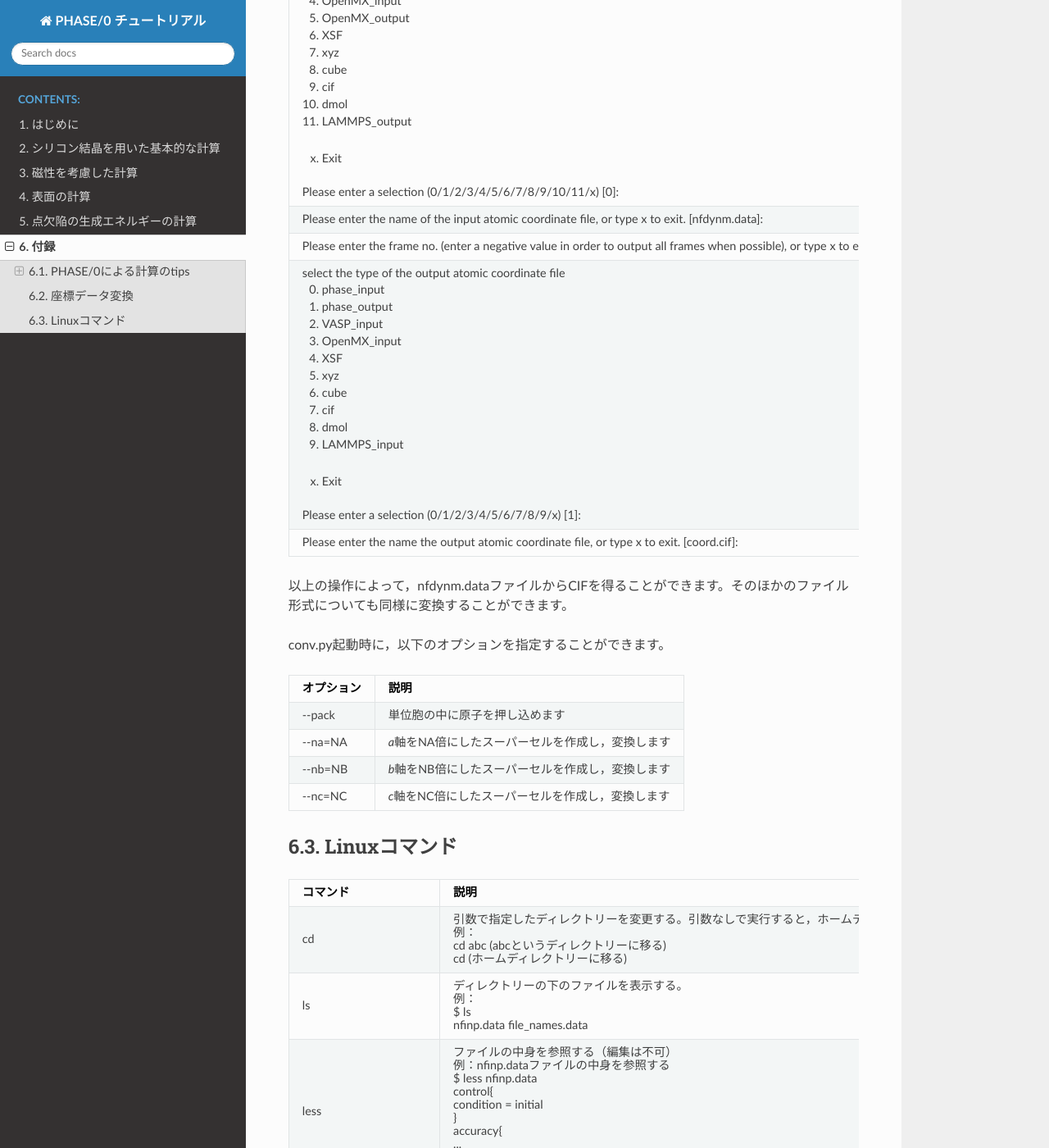
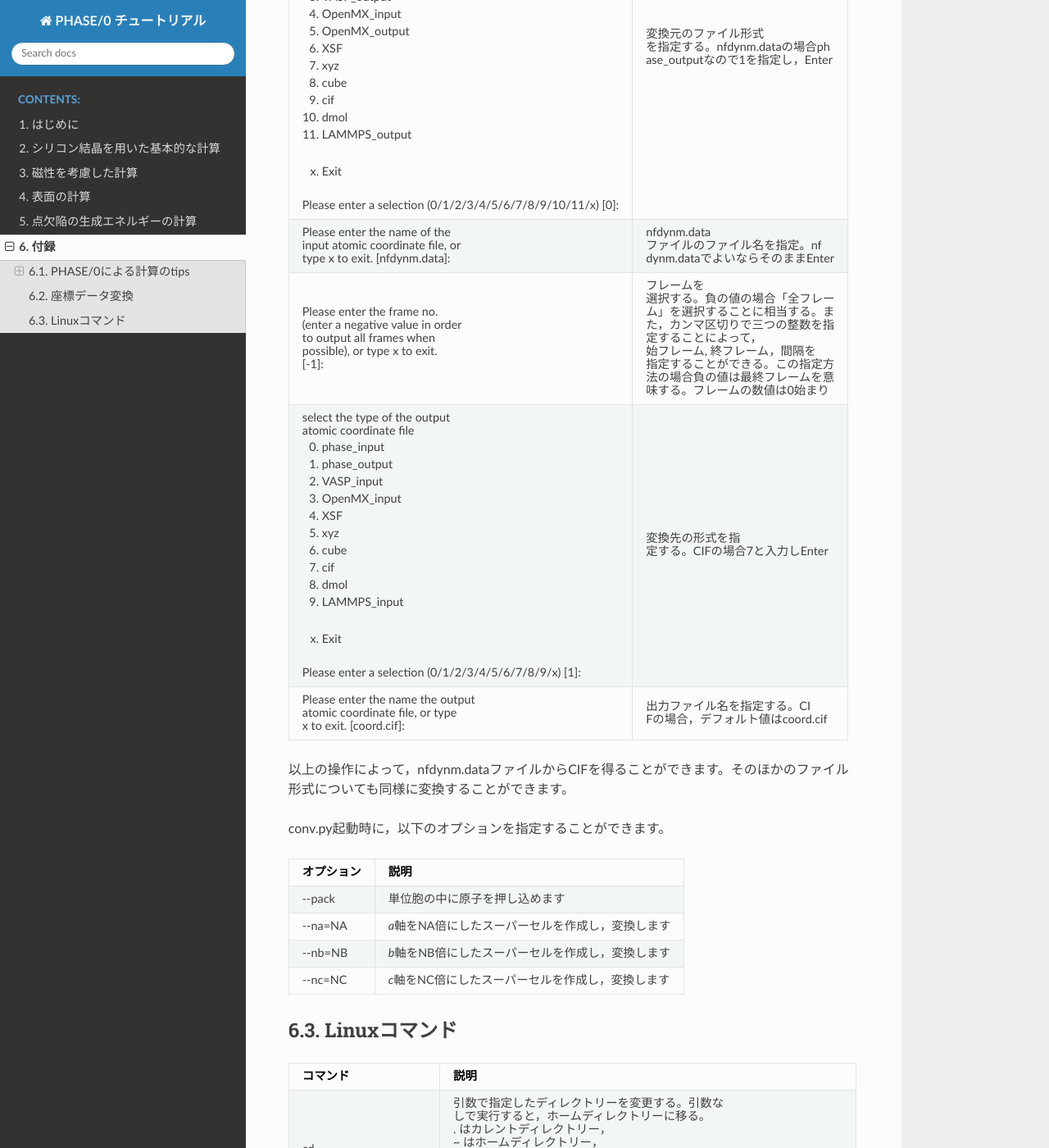
Before and after one commit to Materials-Science-Software-Consortium/phase0_tutorial_wsl, a Sphinx documentation site: the page built from source/sup.rst, in a window 1280 px wide and 1400 px high, scrolled down 5814 px. Shown: the whole window at 82% size. Built offline with Sphinx 7.4.7 and the Read the Docs theme 2.0.0, drawn with Linux system fonts in a browser that asks for light colours; some of the changed text lies outside the part shown.

Commit message:
表の表示をまともにしようとしている

```diff
--- a/source/sup.rst
+++ b/source/sup.rst
@@ -218,7 +218,9 @@ conv.pyは対話的に利用します。たとえば，nfdynm.dataファイル
 | $ conv.py                        |                                  |
 +----------------------------------+----------------------------------+
 | atomic configuration converter   | 変換元のファイル形式\            |
+|                                  |                                  |
 | utility.                         | を指定する。nfdynm.dataの場合ph\ |
+|                                  |                                  |
 |                                  | ase_outputなので1を指定し，Enter |
 | Copyright (C) the RISS project,  |                                  |
 | The University of Tokyo          |                                  |
@@ -245,21 +247,32 @@ conv.pyは対話的に利用します。たとえば，nfdynm.dataファイル
 | (0/1/2/3/4/5/6/7/8/9/10/11/x)    |                                  |
 | [0]:                             |                                  |
 +----------------------------------+----------------------------------+
-| Please enter the name of the     | nfdynm.da\                       |
-| input atomic coordinate file, or | taファイルのファイル名を指定。nf\|
+| Please enter the name of the     | nfdynm.data                      |
+|                                  |                                  |
+| input atomic coordinate file, or | ファイルのファイル名を指定。nf\  |
+|                                  |                                  |
 | type x to exit. [nfdynm.data]:   | dynm.dataでよいならそのままEnter |
 +----------------------------------+----------------------------------+
 | Please enter the frame no.       | フレームを\                      |
+|                                  |                                  |
 | (enter a negative value in order | 選択する。負の値の場合「全フレー\|
+|                                  |                                  |
 | to output all frames when        | ム」を選択することに相当する。ま\|
+|                                  |                                  |
 | possible), or type x to exit.    | た，カンマ区切りで三つの整数を指\|
-| [-1]:                            | 定することによって，始フレーム,  |
-|                                  | 終フレーム，間隔を\              |
+|                                  |                                  |
+| [-1]:                            | 定することによって，             |
+|                                  |                                  |
+|                                  | 始フレーム, 終フレーム，間隔を\  |
+|                                  |                                  |
 |                                  | 指定することができる。この指定方\|
+|                                  |                                  |
 |                                  | 法の場合負の値は最終フレームを意\|
+|                                  |                                  |
 |                                  | 味する。フレームの数値は0始まり  |
 +----------------------------------+----------------------------------+
 | select the type of the output    | 変換先の形式を指\                |
+|                                  |                                  |
 | atomic coordinate file           | 定する。CIFの場合7と入力しEnter  |
 |                                  |                                  |
 | 0. phase_input                   |                                  |
@@ -279,7 +292,9 @@ conv.pyは対話的に利用します。たとえば，nfdynm.dataファイル
 | (0/1/2/3/4/5/6/7/8/9/x) [1]:     |                                  |
 +----------------------------------+----------------------------------+
 | Please enter the name the output | 出力ファイル名を指定する。CI\    |
+|                                  |                                  |
 | atomic coordinate file, or type  | Fの場合，デフォルト値はcoord.cif |
+|                                  |                                  |
 | x to exit. [coord.cif]:          |                                  |
 +----------------------------------+----------------------------------+
 
@@ -304,11 +319,16 @@ Linuxコマンド
 +======================+==============================================+
 | cd                   | 引\                                          |
 |                      | 数で指定したディレクトリーを変更する。引数な\|
+|                      |                                              |
 |                      | しで実行すると，ホームディレクトリーに移る。 |
-|                      | . はカレントディレクトリー，..\              |
-|                      | は親ディレクトリ－，~\                       |
-|                      | はホームディレクトリー，/\                   |
-|                      | はルートディレクトリーを表します。           |
+|                      |                                              |
+|                      | .  はカレントディレクトリー，                |
+|                      |                                              |
+|                      | .. は親ディレクトリ－，                      |
+|                      |                                              |
+|                      | ~  はホームディレクトリー，                  |
+|                      |                                              |
+|                      | /  はルートディレクトリーを表します。        |
 |                      |                                              |
 |                      | 例：                                         |
 |                      |                                              |
@@ -355,12 +375,17 @@ Linuxコマンド
 |                      | /home/phase0                                 |
 +----------------------+----------------------------------------------+
 | cp                   | 一つ目の引数のファ\                          |
-|                      | イルを，二つ目の引数のファイルにコピーする。\|
+|                      | イルを，二つ目の引数のファイルにコピーする。 |
 |                      |                                              |
 |                      | コピー先がディレクトリーの場合はそのディレク\|
-|                      | トリーの下にコピー元と同じファイル名でコピー\|
-|                      | される。-Rオプションによってディレクトリーご\|
-|                      | とコピーすることもできる。コピー先のファイル\|
+|                      | トリーの下に\                                |
+|                      |                                              |
+|                      | コピー元と同じファイル名でコピーされる。\    |
+|                      |                                              |
+|                      | -Rオプションによってディレクトリーごと\      |
+|                      |                                              |
+|                      | コピーすることもできる。コピー先のファイル\  |
+|                      |                                              |
 |                      | が存在する場合上書きされるので，注意が必要。 |
 +----------------------+----------------------------------------------+
 | mv                   | 一つ目の引数のファ\                          |
@@ -402,10 +427,14 @@ Linuxコマンド
 |                      |                                              |
 |                      | ... grep mpiexec ...                         |
 +----------------------+----------------------------------------------+
-| tail                 | ファイルの末尾を表示する。-f\                |
-|                      | オプションをつけるとファイ\                  |
-|                      | ル更新を監視するようになり，更新される度にそ\|
-|                      | の内容が表示される。-*n*\ オプション(*n*\ は\|
+| tail                 | ファイルの末尾を表示する。\                  |
+|                      |                                              |
+|                      | -fオプションをつけるとファイル更新を監視する\|
+|                      |                                              |
+|                      | ようになり，更新される度にその内容が\        |
+|                      |                                              |
+|                      | 表示される。-*n*\ オプション(*n*\ は\        |
+|                      |                                              |
 |                      | 数値)を指定すると，末尾\ *n*\ 行を出力する。 |
 +----------------------+----------------------------------------------+
 | grep                 | ファイルの中身を検査し\                      |
@@ -443,6 +472,7 @@ Linuxコマンド
 |                      | $ gedit nfinp.data                           |
 +----------------------+----------------------------------------------+
 | sed                  | 引数で与えるファイルの内容を指定のルールに\  |
+|                      |                                              |
 |                      | 従って編集し，その結果を標準出力に出力する。 |
 |                      |                                              |
 |                      | 例：fileというファイ\                        |
@@ -492,8 +522,11 @@ Linuxコマンド
 |                      | 9                                            |
 +----------------------+----------------------------------------------+
 | pushd/popd           | pushdコマンドによってcdコマンドと同様引数に\ |
+|                      |                                              |
 |                      | 指定したディレクトリーに移ることができる。\  |
+|                      |                                              |
 |                      | その後popdコマンドを実行するとpushdコマンド\ |
+|                      |                                              |
 |                      | を発行したディレクトリーに移ることができる。 |
 +----------------------+----------------------------------------------+
 
```
